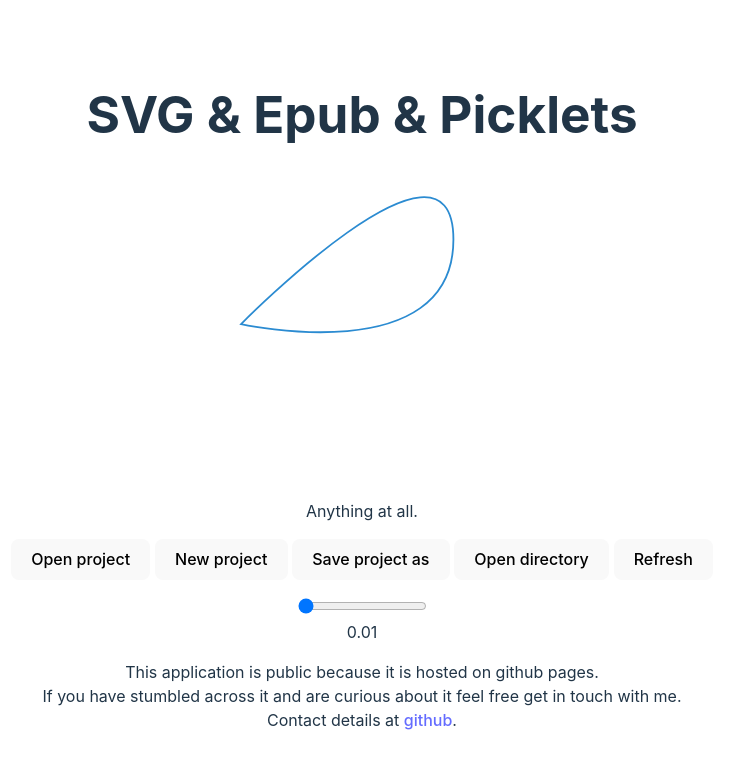
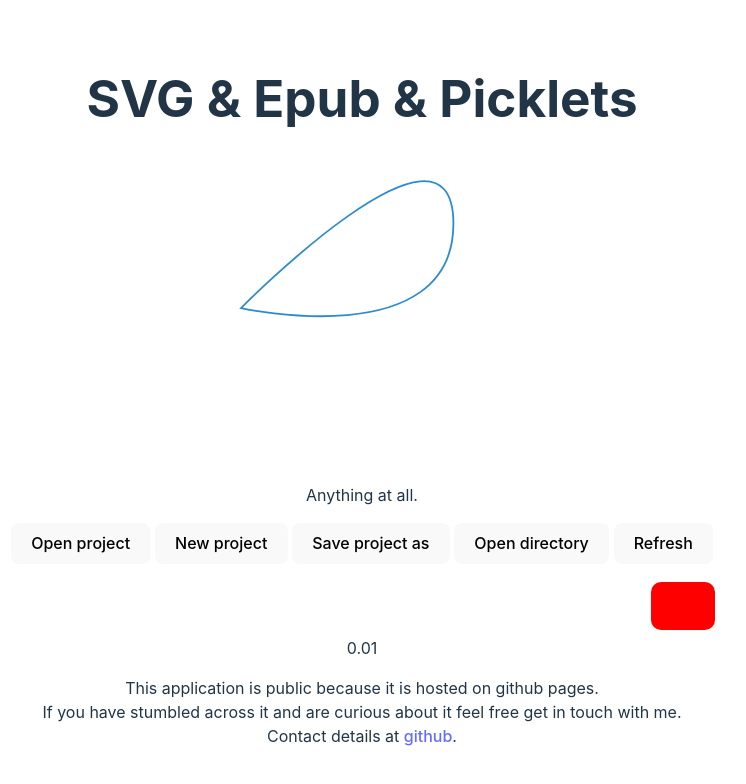
Before and after one commit to stewarthaines/svelte-demo, a Svelte app: page / in a window 1280 px wide. Shown: the top 784 px of the page, without its empty margins (278-1024 px from the left). Built offline with nearby package versions, Linux system fonts and the light colour scheme.

Commit message:
input range style tweaks

```diff
--- a/src/App.svelte
+++ b/src/App.svelte
@@ -198,7 +198,7 @@ async function verifyPermission(fileHandle, withWrite) {
   {#each assets as asset}<li><a on:click={() => parseSvg(asset)}>{asset.file.name}</a> {asset.file.lastModified} {asset.error}</li>{/each}
   </ul>
 
-  <input type="range" min=0.01 max=1 bind:value step=0.01>
+  <input class="slider" type="range" min=0.01 max=1 bind:value step=0.01>
   <br/> {value}
 
   <p>
@@ -210,4 +210,31 @@ async function verifyPermission(fileHandle, withWrite) {
 </main>
 
 <style>
+input[type="range"] {
+  -webkit-appearance: none;
+  width: 100%;
+  height: 48px;
+  background: rgba(255, 255, 255, 0.6);
+  border-radius: 5px;
+}
+input[type=range] {
+  pointer-events: none;
+  direction: rtl;
+}
+input[type=range]:focus-visible {
+  outline-style: none;
+}
+input[type=range]::-webkit-slider-runnable-track {
+  -webkit-appearance: initial;
+}
+input[type=range]::-webkit-slider-thumb {
+  pointer-events:auto;
+  -webkit-appearance: none;
+  appearance: none;
+  width: 64px;
+  height: 48px;
+  border-radius: 10px;
+  cursor: pointer;
+  background-color: red;
+}
 </style>
```
Also changed, not shown: 1 other file (tests, documents, lock files or other folders).
